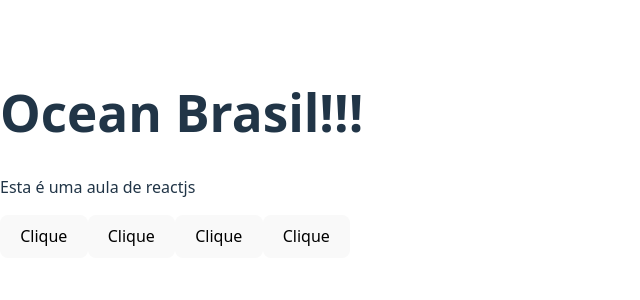
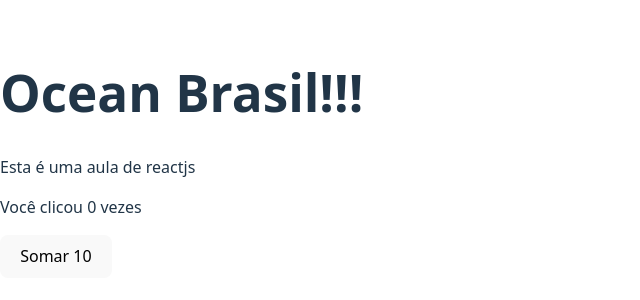
Before and after one commit to scaramuzzini/frontend2025-07-04, a React (Vite) app: page / in a window 1280 px wide. Shown: the part 246-546 px from the top of the page, without its empty margins (0-640 px from the left). Built offline with nearby package versions, Linux system fonts and the light colour scheme.

Commit message:
contador

```diff
--- a/src/Ocean.jsx
+++ b/src/Ocean.jsx
@@ -1,12 +1,16 @@
+import { useState } from 'react';
+
 function MeuApp() {
+    const [contador,setContador] = useState(0);
+
     return (
         <>
             <h1>Ocean Brasil!!!</h1>
             <p>Esta é uma aula de reactjs</p>
-            <BotaoAleatorio />
-            <BotaoAleatorio />
-            <BotaoAleatorio />
-            <BotaoAleatorio />
+            <p>Você clicou {contador} vezes</p>
+            <button onClick={() => setContador(contador + 10)}>
+                Somar 10
+            </button>
         </>
     )
 }
```
Also changed, not shown: src/App.jsx (+4 -21 lines), src/Jogo.jsx (added, +9 -0 lines).
